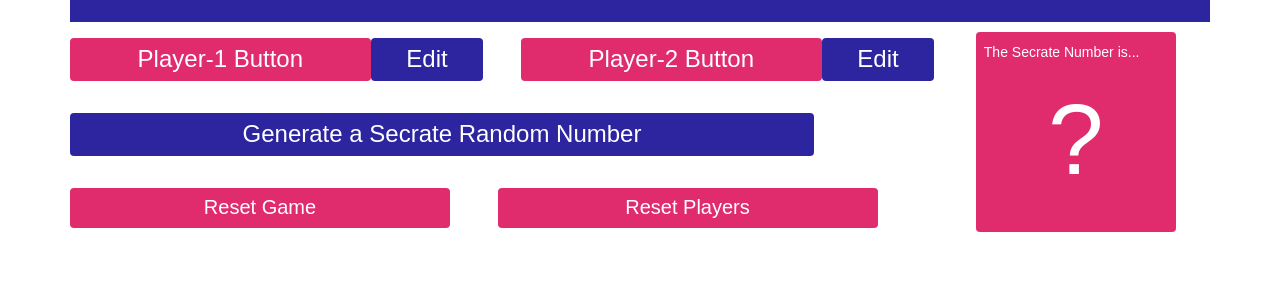
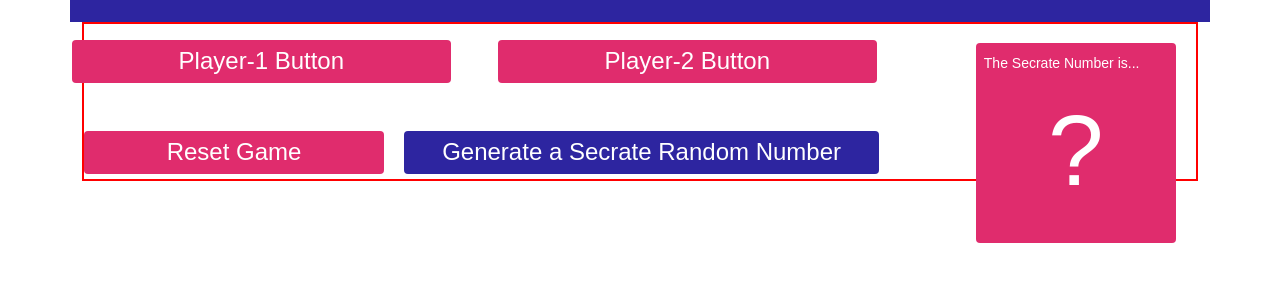
Before and after one commit to hamunna/1st-custom-js-project-player-vs-player-random-number-to-reach, a plain HTML site: page project-files/index.html in a window 1280 px wide. Shown: the part 212-494 px from the top of the page. Drawn offline with nearby package versions, Linux system fonts and the light colour scheme.

Commit message:
After Some Editing for test

```diff
--- a/project-files/index.html
+++ b/project-files/index.html
@@ -20,6 +20,7 @@
 		<div class="container">
 			<h1 class="my-primary-text text-center my-5">Let's Reach The Hidden Number</h1>
 
+			<!-- Score Display Area -->
 			<div class="score-area row my-primary-bg d-flex justify-content-around align-items-center">
 				<div class="h2 text-white text-bold col-lg-6 col-md-6 col-sm-10 text-center">
 					<span id="p1DisplayName">Player-1 Score : </span>
@@ -32,53 +33,44 @@
 				</div>
 			</div>
 
-			<div class="row">
-				<div class="row col-lg-5 col-md-10">
-					<button id="p1BtnName" class="btn my-secondary-bg col-8 my-3 text-white">
+			<div class="my-p-relative">
+
+				<!-- Player Button Area -->
+				<div class="row d-flex justify-content-between my-3">
+
+					<button id="p1BtnName" class="col-lg-4 col-md-10 btn my-secondary-bg text-white">
 						<span class="h4">Player-1 Button</span>
 					</button>
 
-					<button class="btn my-primary-bg col-3 text-white my-3 ml-1">
-						<span id="p1BtnEdit" class="h4">Edit</span>
-					</button>
-				</div>
-
-				<div class="row col-lg-5 col-md-10">
-
-					<button id="p2BtnName" class="btn my-secondary-bg col-8 my-3 text-white">
+					<button id="p2BtnName" class="col-lg-4 col-md-10 btn my-secondary-bg text-white">
 						<span class="h4">Player-2 Button</span>
 					</button>
 
-					<button class="btn my-primary-bg col-3 text-white my-3 ml-1">
-						<span id="p2BtnEdit" class="h4">Edit</span>
-					</button>
+					<div class="col-3"></div>
 
+				</div>
+
+
+				<div class="row my-5">
+
+					<!-- Random Number Generating Butto -->
+					<div class="col-lg-8 col-md-6 col-sm-10">
+						<button id="generateNumber" class="btn my-primary-bg text-white">
+							<span class="h4">Generate a Secrate Random Number</span>
+						</button>
+					</div>
+
+					<!-- Reset Button -->
+					<div class="col-lg-4 col-md-6 col-sm-10">
+						<button id="resetGame" class="d-block btn my-secondary-bg text-white">
+							<span class="h4">Reset Game</span>
+						</button>
+					</div>
 				</div>
 
 			</div>
 
-			<div class="row">
-				<div class="row col-12">
-					<button id="generateNumber" class="btn my-primary-bg col-8 my-3 text-white">
-						<span class="h4">Generate a Secrate Random Number</span>
-					</button>
-				</div>
-			</div>
-
-			<div class="row d-flex justify-content-between my-3">
-
-				<button id="resetGame" class="col-4 btn my-secondary-bg text-white">
-					<span class="h5 text-bold">Reset Game</span>
-				</button>
-
-				<button id="resetPlayers" class="col-4 btn my-secondary-bg text-white">
-					<span class="h5 text-bold">Reset Players</span>
-				</button>
-
-				<div class="col-3"></div>
-
-			</div>
-
+			<!-- Secrate Number Display Area -->
 			<div id="secrate-num" class="my-secondary-bg text-white rounded p-2">
 				<small id="secrateNumText">The Secrate Number is...</small>
 				<div id="sNumberReveal">
--- a/project-files/style.css
+++ b/project-files/style.css
@@ -30,7 +30,7 @@
 	width: 200px;
 	position: absolute;
 	right: 3%;
-	top: 50%;
+	top: 60%;
 	display: inline-block;
 }
 
@@ -44,3 +44,22 @@
 #snScore {
 	margin-top: -25%;
 }
+
+.my-p-relative {
+	position: relative;
+	width: 100%;
+	left: 0;
+	border: 2px solid red;
+}
+
+#resetGame {
+	position:absolute;
+	left:0;
+	width: 300px;
+}
+
+#generateNumber {
+	position:absolute;
+	right: 28.5%;
+	width: 475px;
+}
```
